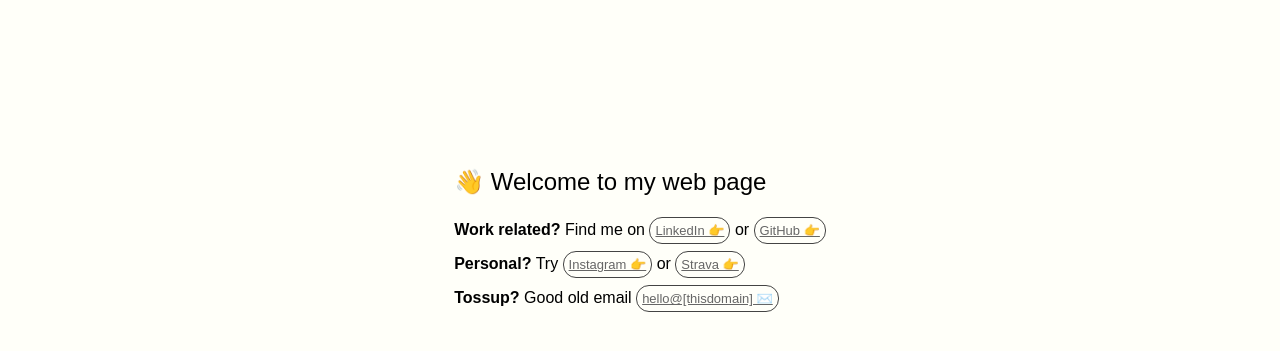
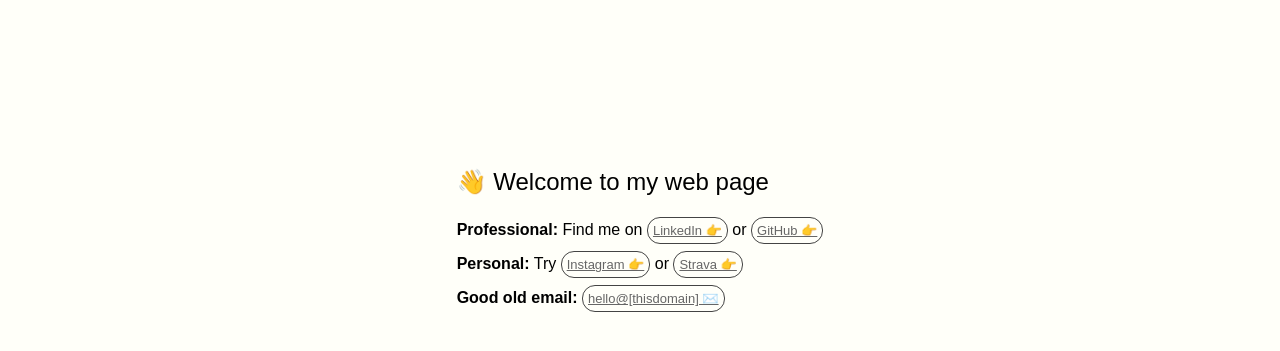
Before and after one commit to danielshamburger/danielshamburger.com, a plain HTML site: page index.html in a window 1280 px wide. Shown: the part 165-516 px from the top of the page. Drawn offline with Linux system fonts and the light colour scheme.

Commit message:
adjust copy

```diff
--- a/index.html
+++ b/index.html
@@ -104,9 +104,9 @@
 	<main>
 		<section>
 			<h2>👋 Welcome to my web page</h2>
-			<p><strong>Work related?</strong> Find me on <a class="button" href="https://www.linkedin.com/in/danielshamburger/">LinkedIn 👉</a> or <a class="button" href="https://github.com/danielshamburger/">GitHub 👉</a></p>
-			<p><strong>Personal?</strong> Try <a class="button" href="https://www.instagram.com/danielshamburger/">Instagram 👉</a> or <a class="button" href="https://www.strava.com/athletes/2136969">Strava 👉</a></p>
-			<p><strong>Tossup?</strong> Good old email <span class="button">hello@[thisdomain] ✉️</span></a></p>
+			<p><strong>Professional:</strong> Find me on <a class="button" href="https://www.linkedin.com/in/danielshamburger/">LinkedIn 👉</a> or <a class="button" href="https://github.com/danielshamburger/">GitHub 👉</a></p>
+			<p><strong>Personal:</strong> Try <a class="button" href="https://www.instagram.com/danielshamburger/">Instagram 👉</a> or <a class="button" href="https://www.strava.com/athletes/2136969">Strava 👉</a></p>
+			<p><strong>Good old email:</strong>&nbsp;<span class="button">hello@[thisdomain] ✉️</span></a></p>
 		</section>
 	</main>
 	<div id="explanation">
```
